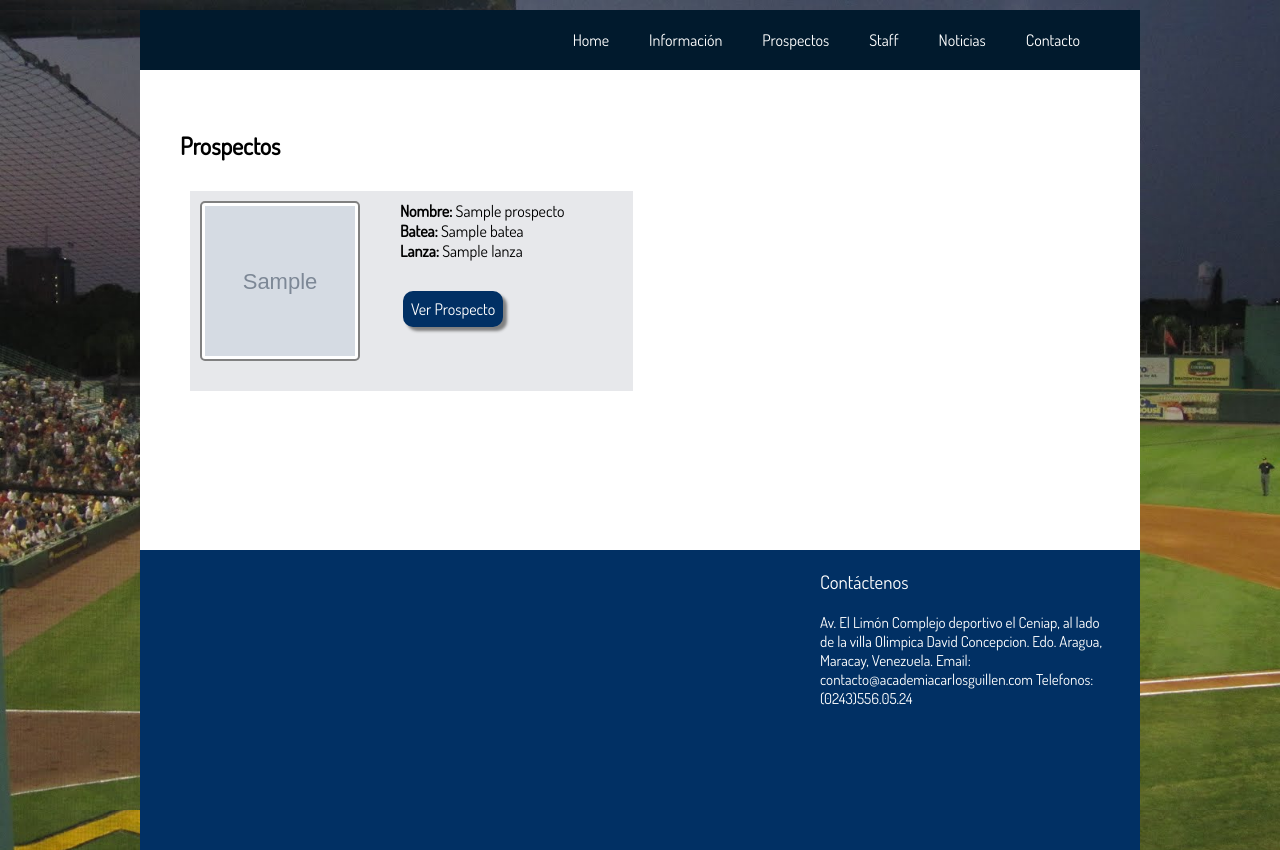
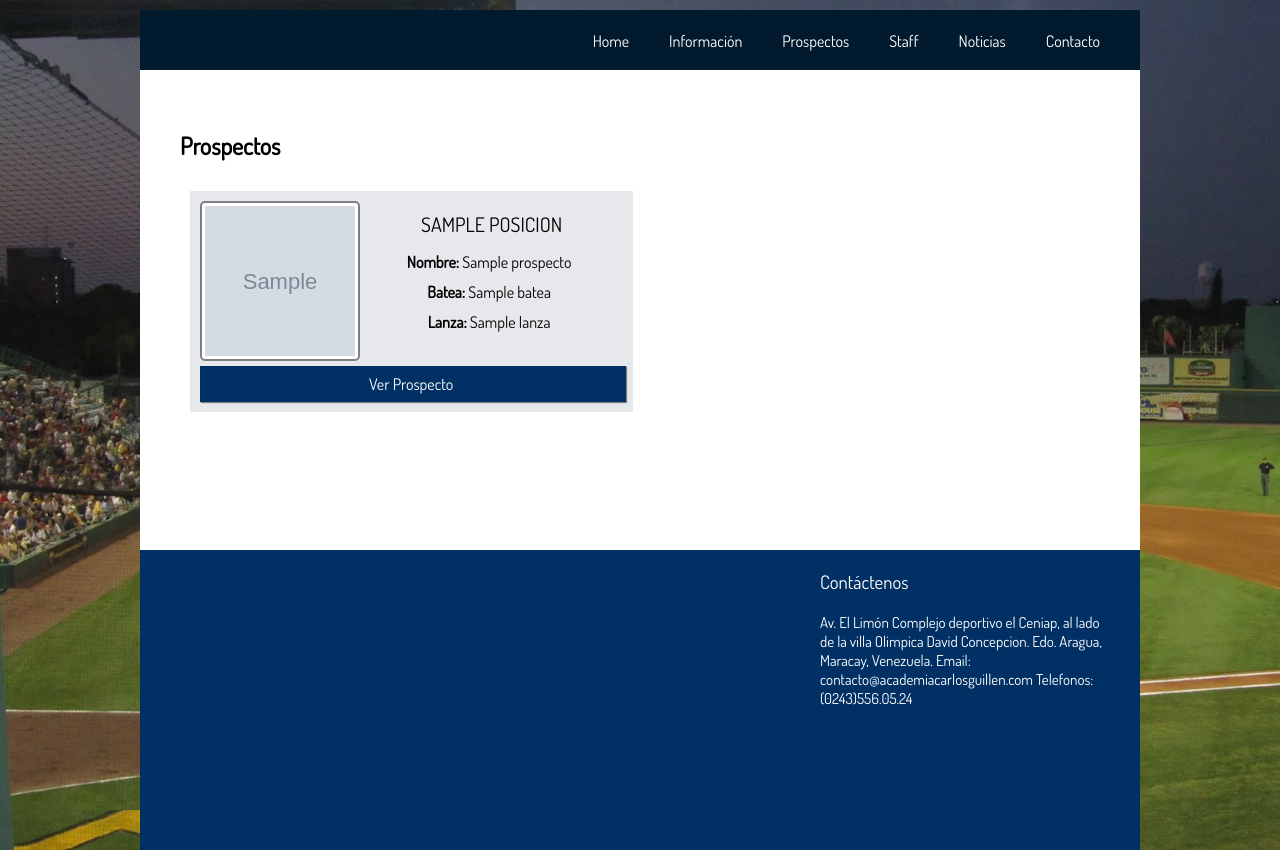
Before and after one commit to loyos/spring, a CakePHP app: the page made by app/View/Index/prospectos.ctp in a window 1280 px wide. Run offline with PHP 8.4 and a stand-in for CakePHP, Linux system fonts and the light colour scheme; the template is opened without the code that fills it: most values are stand-ins (such as "Sample title", 1, 10 or a date in 2020); grey boxes marked "Sample" are stand-in pictures; some libraries are stand-ins or nearby versions.

Commit message:
advancing =)

```diff
--- a/app/View/Index/prospectos.ctp
+++ b/app/View/Index/prospectos.ctp
@@ -14,11 +14,12 @@
 			?>
 		</div>
 		<div class = "nombre">
-			<b> Nombre: </b> <?php echo $p['Prospecto']['nombre']; ?>
+			<?php echo $p['Prospecto']['posicion']?>
 		</div>
 		<div class = "info">
-			<b> Batea: </b> <?php echo $p['Prospecto']['batea']; ?> <br>
-			<b> Lanza: </b> <?php echo $p['Prospecto']['lanza']; ?>
+			<p><b> Nombre: </b> <?php echo $p['Prospecto']['nombre']; ?> </p>
+			<p><b> Batea: </b> <?php echo $p['Prospecto']['batea']; ?></p>
+			<p><b> Lanza: </b> <?php echo $p['Prospecto']['lanza']; ?>  </p>
 		</div>
 
 		<div class = 'boton'>
--- a/app/View/Index/ver_prospecto.ctp
+++ b/app/View/Index/ver_prospecto.ctp
@@ -33,8 +33,8 @@
 			<div class = "title">Videos:</div>
 			<div class = "thumbs">
 			<?php
-				echo $this->Html->link($this->Html->image($prospecto['Prospecto']['thumb_video1'], array('width' => '100px')), $prospecto['Prospecto']['video_1'], array('escape' => false, 'class' => 'fancybox'));
-				echo $this->Html->link($this->Html->image($prospecto['Prospecto']['thumb_video1'], array('width' => '100px')), $prospecto['Prospecto']['video_2'], array('escape' => false));
+				echo $this->Html->link($this->Html->image($prospecto['Prospecto']['thumb_video1'], array('width' => '100px')), $prospecto['Prospecto']['video_1'], array('escape' => false, 'class' => 'fancybox-media'));
+				echo $this->Html->link($this->Html->image($prospecto['Prospecto']['thumb_video1'], array('width' => '100px')), $prospecto['Prospecto']['video_2'], array('escape' => false, 'class' => 'fancybox-media'));
 			?>
 			</div>
 		</div>
--- a/app/View/Layouts/default.ctp
+++ b/app/View/Layouts/default.ctp
@@ -16,7 +16,7 @@
  * @license       http://www.opensource.org/licenses/mit-license.php MIT License
  */
 
-$cakeDescription = __d('cake_dev', 'CakePHP: the rapid development php framework');
+$cakeDescription = 'Spring Training Center';
 ?>
 <!DOCTYPE html>
 <html>
@@ -24,7 +24,6 @@ $cakeDescription = __d('cake_dev', 'CakePHP: the rapid development php framework
 	<?php echo $this->Html->charset(); ?>
 	<title>
 		<?php echo $cakeDescription ?>:
-		<?php echo $title_for_layout; ?>
 	</title>
 	<?php
 		echo $this->Html->meta('icon');
--- a/app/webroot/css/style.css
+++ b/app/webroot/css/style.css
@@ -46,27 +46,31 @@ html, body {
 	width: 100%;
 	margin: 0px;
 	font-family: 'Dosis', sans-serif;
+	position: relative;
+	z-index: 1000;
 }
 
 .menu ul{
 	list-style: none;
 	color: white;
 	float: right;
-	margin:0px;
+	margin: 0px;
 	margin-right: 20px;
 	height: 100%;
+	position: relative;
+	top: 1px;
 }
 
 .menu li{
 	float: left;
-	padding-right: 40px;
-	padding-top: 20px;
-	height: 100%;
+	padding: 20px 10px 20px 10px;
 }
 
 .menu li a{
 	text-decoration: none;
 	color: white;
+	padding: 21px 10px 19px 10px;
+	width: 100%;
 }
 
 .menu li a:hover {
@@ -96,10 +100,10 @@ html, body {
 .menu li ul li {
 	float: none;
 	list-style: none;
-	height: 30px;
 	text-align: center;
-	width: 100px;
+	width: 130px;
 	padding-right: 0px;
+	padding-left: 0px;
 	padding-top: 7px;
 	font-size: 14px;
 }
@@ -220,11 +224,12 @@ html, body {
 	width: 46%;
 	border-bottom: 0px solid grey;
 	background-color: #E7E8EB;
-	height: 180px;
+	height: auto;
 	padding: 10px;
 	float: left;
 	margin-left: 10px;
 	margin-top: 10px;
+	text-align: center;
 }
 
 .prospecto .foto{
@@ -237,7 +242,14 @@ html, body {
 }
 
 .prospecto .nombre, .prospecto .info{
-	margin-left: 200px;
+	margin-left: 0px;
+}
+
+.prospecto .nombre{
+	padding-top: 10px;
+	padding-bottom: 10px;
+	font-size: 20px;
+	text-transform: uppercase;
 }
 
 #ver_prospecto .info{
@@ -321,22 +333,34 @@ html, body {
 	background-size: cover;
 }
 
+.prospecto p{
+	margin: 0px;
+	padding: 5px;
+	text-align: center;
+}
+
 .boton{
 	color: white;
 	background-color: #013064;
-	border-radius: 10px;
+	border-radius: 0px;
 	padding: 8px;
-	margin-top: 0px;
-	width: auto;
-	float: right;
-	margin-right: 120px;
-	margin-top: 30px;
-	box-shadow: 4px 4px 3px grey;
+	width: 97%;
+	margin-top: 5px;
+	float: left;
+	clear: both;
+	text-align: center;
+	box-shadow: 1px 1px 1px grey;
+	transition: background-color 500ms linear;
 }
 
 .boton a{
 	text-decoration: none;
 	color: white;
+	padding: 8px 40% 8px 39%;
+}
+
+.boton:hover{
+	background-color: #011A2D;
 }
 
 .chiclet{
```
